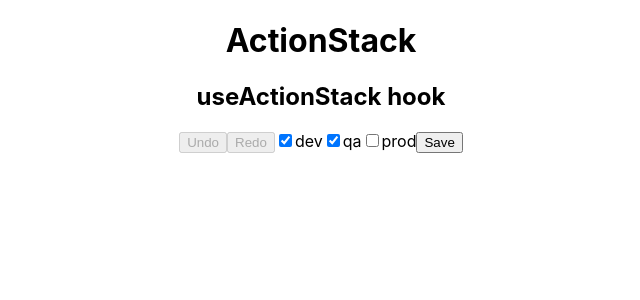
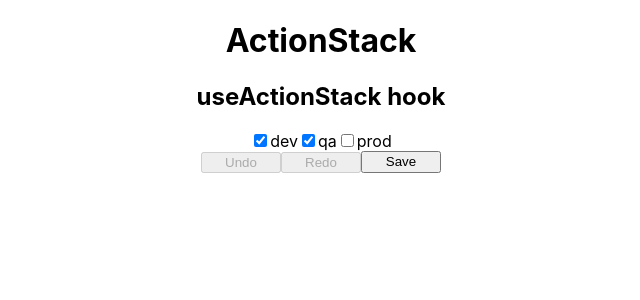
Before and after one commit to gergoabraham/action-stack, a React (Create React App) app: page / in a window 1280 px wide. Shown: the top 300 px of the page, without its empty margins (319-959 px from the left). Built offline with nearby package versions, Linux system fonts and the light colour scheme.

Commit message:
ActionButton and multiple undo/redo operations are added

```diff
--- /dev/null
+++ b/src/ActionButton/ActionButton.css
@@ -0,0 +1,14 @@
+.action-button {
+  position: relative;
+}
+
+.action-button .additional-buttons {
+  position: absolute;
+  left: 0;
+  top: 100%;
+  z-index: 10;
+}
+
+.action-button button {
+  min-width: 5rem;
+}
--- /dev/null
+++ b/src/ActionButton/ActionButton.js
@@ -0,0 +1,39 @@
+import React, { useState } from 'react';
+
+import './ActionButton.css';
+
+function ActionButton({ onClick, numberOfAvailableOperations, children }) {
+  const [isMouseIn, setIsMouseIn] = useState(false);
+
+  return (
+    <div className="action-button" onMouseLeave={() => setIsMouseIn(false)}>
+      <button
+        type="button"
+        onClick={() => onClick()}
+        onMouseEnter={() => setIsMouseIn(true)}
+        disabled={numberOfAvailableOperations === 0}
+      >
+        {children}
+      </button>
+
+      {numberOfAvailableOperations > 1 && isMouseIn && (
+        <div className="additional-buttons">
+          {new Array(numberOfAvailableOperations - 1).fill(0).map((x, i) => (
+            <button
+              type="button"
+              key={i + 2}
+              onClick={() => {
+                setIsMouseIn(false);
+                onClick(i + 2);
+              }}
+            >
+              {i + 2} steps
+            </button>
+          ))}
+        </div>
+      )}
+    </div>
+  );
+}
+
+export default ActionButton;
--- a/src/ActionStack/ActionStack.js
+++ b/src/ActionStack/ActionStack.js
@@ -13,30 +13,38 @@ export function useActionStack(initialState) {
     }));
   };
 
-  const onUndo = () => {
-    if (state.historyIndex > 0) {
+  const onUndo = (steps = 1) => {
+    if (steps <= state.historyIndex) {
       setState((state) => ({
         history: state.history,
-        historyIndex: state.historyIndex - 1,
+        historyIndex: state.historyIndex - steps,
       }));
     }
   };
 
-  const onRedo = () => {
-    if (state.historyIndex < state.history.length - 1) {
+  const onRedo = (steps = 1) => {
+    if (steps <= state.history.length - 1 - state.historyIndex) {
       setState((state) => ({
         ...state,
-        historyIndex: state.historyIndex + 1,
+        historyIndex: state.historyIndex + steps,
       }));
     }
   };
+
+  const numberOfAvailableUndo = state.historyIndex;
+  const numberOfAvailableRedo = Math.max(
+    state.history.length - 1 - state.historyIndex,
+    0
+  );
 
   return {
     state: state.history[state.historyIndex],
     onAction,
     onUndo,
     onRedo,
-    isUndoAvailable: state.historyIndex > 0,
-    isRedoAvailable: state.historyIndex < state.history.length - 1,
+    isUndoAvailable: numberOfAvailableUndo > 0,
+    isRedoAvailable: numberOfAvailableRedo > 0,
+    numberOfAvailableUndo,
+    numberOfAvailableRedo,
   };
 }
--- a/src/App.css
+++ b/src/App.css
@@ -2,37 +2,12 @@
   text-align: center;
 }
 
-.App-logo {
-  height: 40vmin;
-  pointer-events: none;
+.button-container {
+  display: flex;
+  margin: auto;
+  justify-content: center;
 }
 
-@media (prefers-reduced-motion: no-preference) {
-  .App-logo {
-    animation: App-logo-spin infinite 20s linear;
-  }
+.button-container button {
+  width: 5rem;
 }
-
-.App-header {
-  background-color: #282c34;
-  min-height: 100vh;
-  display: flex;
-  flex-direction: column;
-  align-items: center;
-  justify-content: center;
-  font-size: calc(10px + 2vmin);
-  color: white;
-}
-
-.App-link {
-  color: #61dafb;
-}
-
-@keyframes App-logo-spin {
-  from {
-    transform: rotate(0deg);
-  }
-  to {
-    transform: rotate(360deg);
-  }
-}
--- a/src/App.js
+++ b/src/App.js
@@ -2,6 +2,7 @@ import React, { useState, useEffect } from 'react';
 
 import './App.css';
 import { useActionStack } from './ActionStack/ActionStack';
+import ActionButton from './ActionButton/ActionButton';
 
 function App() {
   const {
@@ -9,8 +10,8 @@ function App() {
     onAction,
     onUndo,
     onRedo,
-    isUndoAvailable,
-    isRedoAvailable,
+    numberOfAvailableUndo,
+    numberOfAvailableRedo,
   } = useActionStack({
     dev: true,
     qa: true,
@@ -29,14 +30,6 @@ function App() {
 
       <h2>useActionStack hook</h2>
       <form id="form">
-        <button type="button" onClick={onUndo} disabled={!isUndoAvailable}>
-          Undo
-        </button>
-
-        <button type="button" onClick={onRedo} disabled={!isRedoAvailable}>
-          Redo
-        </button>
-
         {draftState &&
           Object.keys(draftState).map((attribute) => (
             <React.Fragment key={attribute}>
@@ -64,9 +57,29 @@ function App() {
             </React.Fragment>
           ))}
 
-        <button type="button" form="form" onClick={() => onAction(draftState)}>
-          Save
-        </button>
+        <div className="button-container">
+          <ActionButton
+            numberOfAvailableOperations={numberOfAvailableUndo}
+            onClick={onUndo}
+          >
+            Undo
+          </ActionButton>
+
+          <ActionButton
+            numberOfAvailableOperations={numberOfAvailableRedo}
+            onClick={onRedo}
+          >
+            Redo
+          </ActionButton>
+
+          <button
+            type="button"
+            form="form"
+            onClick={() => onAction(draftState)}
+          >
+            Save
+          </button>
+        </div>
       </form>
     </div>
   );
```
